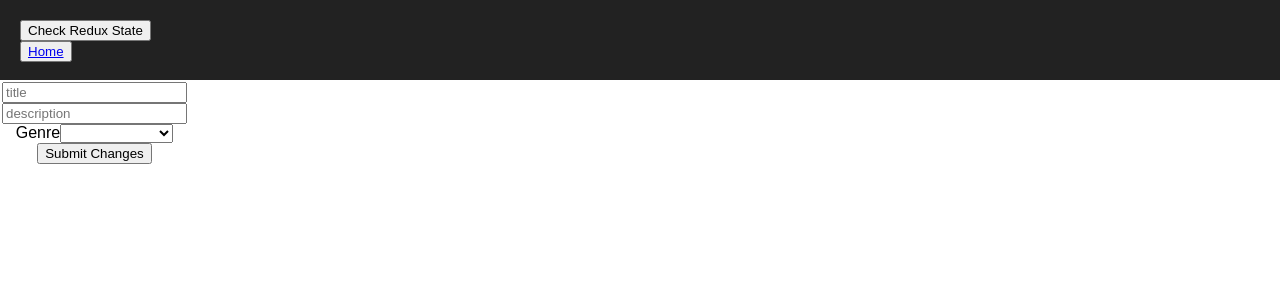
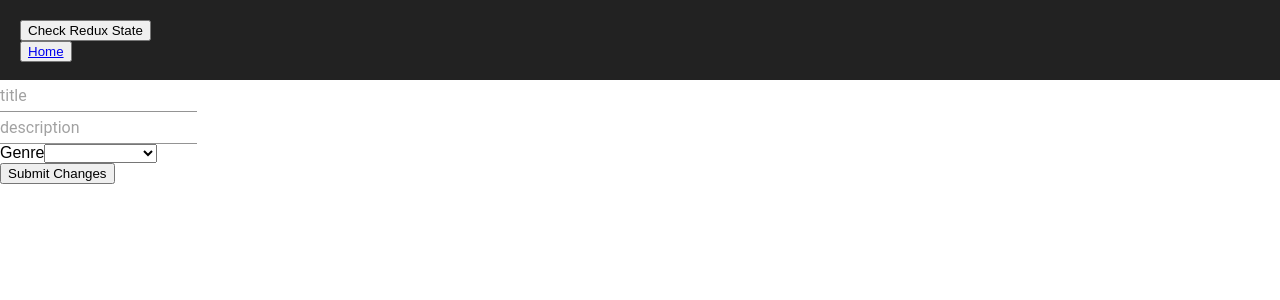
Before and after one commit to tannguyen1024/movie_db_with_sagas, a React (Create React App) app: page /edit in a window 1280 px wide. Shown: the top 300 px of the page. Built offline with nearby package versions, Linux system fonts and the light colour scheme; no server answers.

Commit message:
Modified Database, testing new branch

```diff
--- a/src/components/App/App.js
+++ b/src/components/App/App.js
@@ -33,13 +33,9 @@ class App extends Component {
             <button onClick={this.clickRedux}>Check Redux State</button><br/>
             <button><Link to="/" homeOwner={this.state}>Home</Link></button>
           </header>
-          <table className="App">
-
             <Route exact path="/" component={MovieList} />
             <Route path="/details" component={Details} />
             <Route path="/edit" component={Edit} />
-
-          </table>
         </BrowserRouter>
       </div>
     );
--- a/src/components/Edit/Edit.jsx
+++ b/src/components/Edit/Edit.jsx
@@ -1,13 +1,14 @@
 import React, {Component} from 'react';
 import {connect} from 'react-redux';
+import {Input} from '@material-ui/core';
 
 class Edit extends Component {
 
     render(){
         return(
             <>
-                <input placeholder="title" value={this.props.reduxState.clickedMovie.title}/><br/>
-                <input placeholder="description" value={this.props.reduxState.clickedMovie.description}/><br/>
+                <Input type="text" multiline={true} placeholder="title" value={this.props.reduxState.clickedMovie.title}/><br/>
+                <Input type="text" multiline={true} placeholder="description" value={this.props.reduxState.clickedMovie.description}/><br/>
             <label>Genre</label><select>
                     <option></option>
                     <option>Adventure</option>
```
